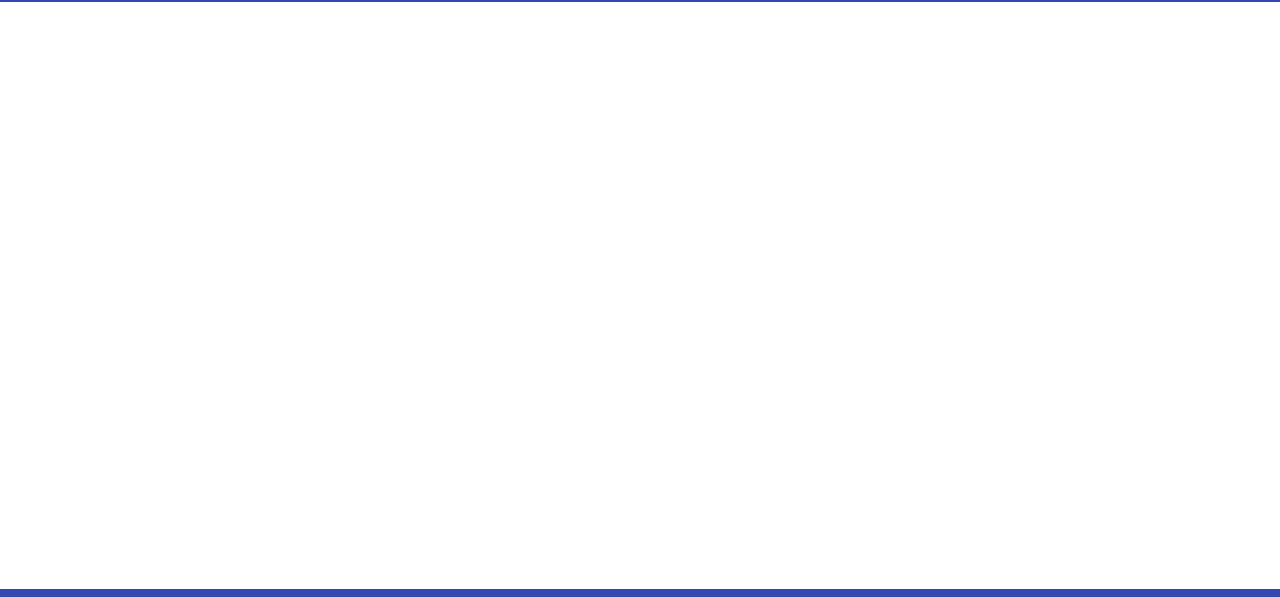
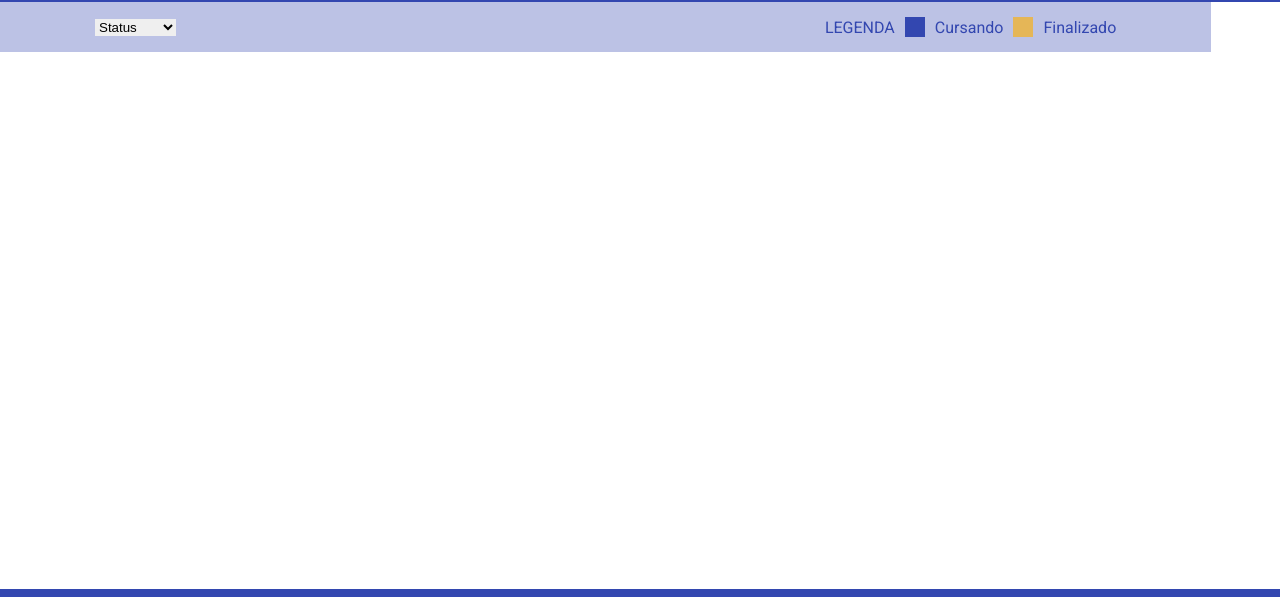
Before and after one commit to LeonardoGuidorizzi/integrate-project, a plain HTML site: page frontend/html/secondpage.html in a window 1280 px wide. Shown: the part 108-705 px from the top of the page. Drawn offline with Linux system fonts and the light colour scheme; no server answers.

Commit message:
taquasela

```diff
--- a/frontend/css/main.css
+++ b/frontend/css/main.css
@@ -13,6 +13,7 @@ main {
     top: 200px;
     display: flex;
     justify-content: center;
+    flex-grow: 1;
 
 }
 
--- /dev/null
+++ b/frontend/css/secondpage.css
@@ -0,0 +1,46 @@
+
+.Filter-container{
+
+    background-color:#BCC2E5 ;
+    display: flex;
+    flex-direction: row;
+    justify-content: space-between;
+    align-items: center;
+    width: 100%;
+    height: 50px;
+    padding: 0 5.9375rem;
+
+}
+.divlegenda{
+    gap: 10px;
+    display:flex ;
+    flex-direction: row;
+    align-items: center;
+}
+
+
+
+.blue-block{
+    background-color: #3347B0;
+    height: 20px;
+    width: 20px;
+
+}
+.text-cursando{
+color: #3347B0;
+
+}
+.yellow-block{
+    background-color: #E5B657;
+    height: 20px;
+    width: 20px;
+}
+
+.text-finalizado{
+
+color: #3347B0;
+}
+
+.legenda{
+color: #3347B0;
+}
--- /dev/null
+++ b/frontend/html/secondPageCards.js
@@ -0,0 +1,22 @@
+const containerCards = document.querySelector('.cards-container')
+
+const curso = localStorage.getItem('cursoID')
+
+const fetchAlunos = async (siglaCurso) => {
+    const rawData = await fetch(`http://localhost:3000/cursoAlunos/${siglaCurso}`);
+    const response = await rawData.json();
+    return response;
+}
+
+const alunos = await fetchAlunos(curso)
+
+console.log(alunos)
+// funcao -> pegar o container dos cards / criar uma div para conter as informacoes / dentro da div -> criar uma tag de img para a foto do estudante / criar uma tag de span para o nome do estudante / adicionar os dois elementos na div e adiciona a div no container
+
+const createCards = (alunos = [])=>{
+    alunos.forEach((alunos)=>{
+        const div = document.createElement('div')
+
+
+    })
+}
--- a/frontend/html/secondpage.html
+++ b/frontend/html/secondpage.html
@@ -8,7 +8,9 @@
     <link rel="stylesheet" href="../css/footer.css">
     <link rel="stylesheet" href="../css/main.css">
     <link rel="stylesheet" href="../css/reset.css">
-    <script src="./alunos.js" defer type="module"></script>
+    <link rel="stylesheet" href="../css/secondpage.css">
+    <link rel="stylesheet" href="../css/cards.css">
+    <script src="./secondPageCards.js" defer type="module"></script>
     <link rel="preconnect" href="https://fonts.googleapis.com">
     <link rel="preconnect" href="https://fonts.gstatic.com" crossorigin>
     <link
@@ -32,8 +34,10 @@
          <div class="sair">
        <ul>
          <li>
-             <img src="../imagens/Vector (sair).png" alt="">
-             <span>Sair</span>
+            <a href="../index.html">
+                <img src="../imagens/Vector (sair).png" alt="">
+                <span>Sair</span>
+            </a>
 
          </li>
        </ul>
@@ -42,6 +46,42 @@
      </header>
 
     <main>
+        <div class="Filter-container">
+
+            <div class="selector">
+                <select name="select-status" id="">
+                    <option value="status">Status</option>
+                    <option value="cursando">Cursando</option>
+                    <option value="finalizado">Finalizado</option>
+                </select>
+            </div>
+
+            <div class="divlegenda">
+
+                <span class="legenda">LEGENDA</span>
+                <div class="blue-block"></div>
+                <span class="text-cursando">Cursando</span>
+                <div class="yellow-block"></div>
+                <span class="text-finalizado">Finalizado</span>
+
+            </div>
+
+        </div>
+
+        <div class="card-container">
+
+            <div class="card">
+                    <span>foto</span>
+                    <span>nome</span>
+            </div>
+
+            <div class="card">
+                    <span>foto</span>
+                    <span>nome</span>
+            </div>
+
+        </div>
+
 
     </main>
 
--- a/frontend/js/app.js
+++ b/frontend/js/app.js
@@ -27,7 +27,7 @@ const createCards = (cursos = []) => {
         a.append(span) // a --> span
 
         a.addEventListener('click', (event) => {
-            const id = event.target.id;
+            const id = a.id;
 
             localStorage.setItem('cursoID', id); // valor salvo no browser
 
```
Also changed, not shown: frontend/css/cards.css (added), frontend/css/reset.css (line endings or trailing spaces), frontend/html/thirdPageCard.js (added).
